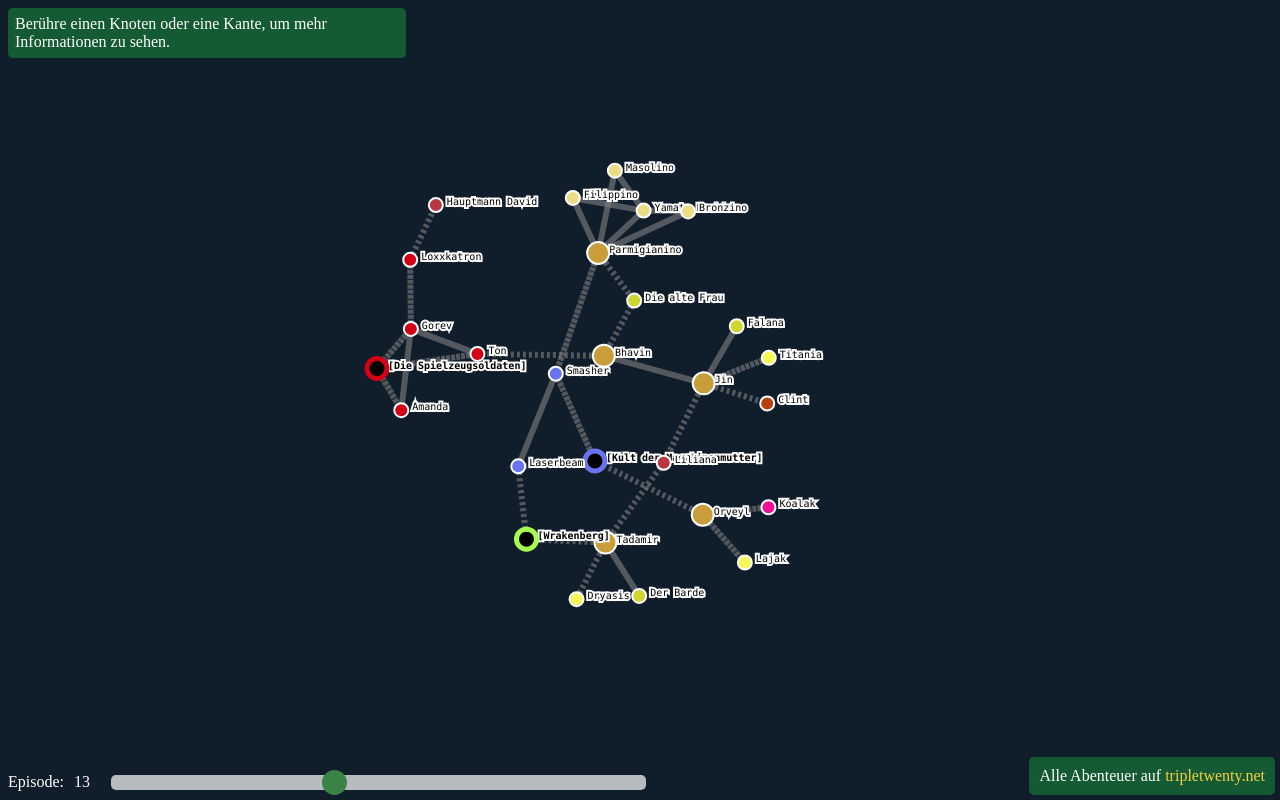
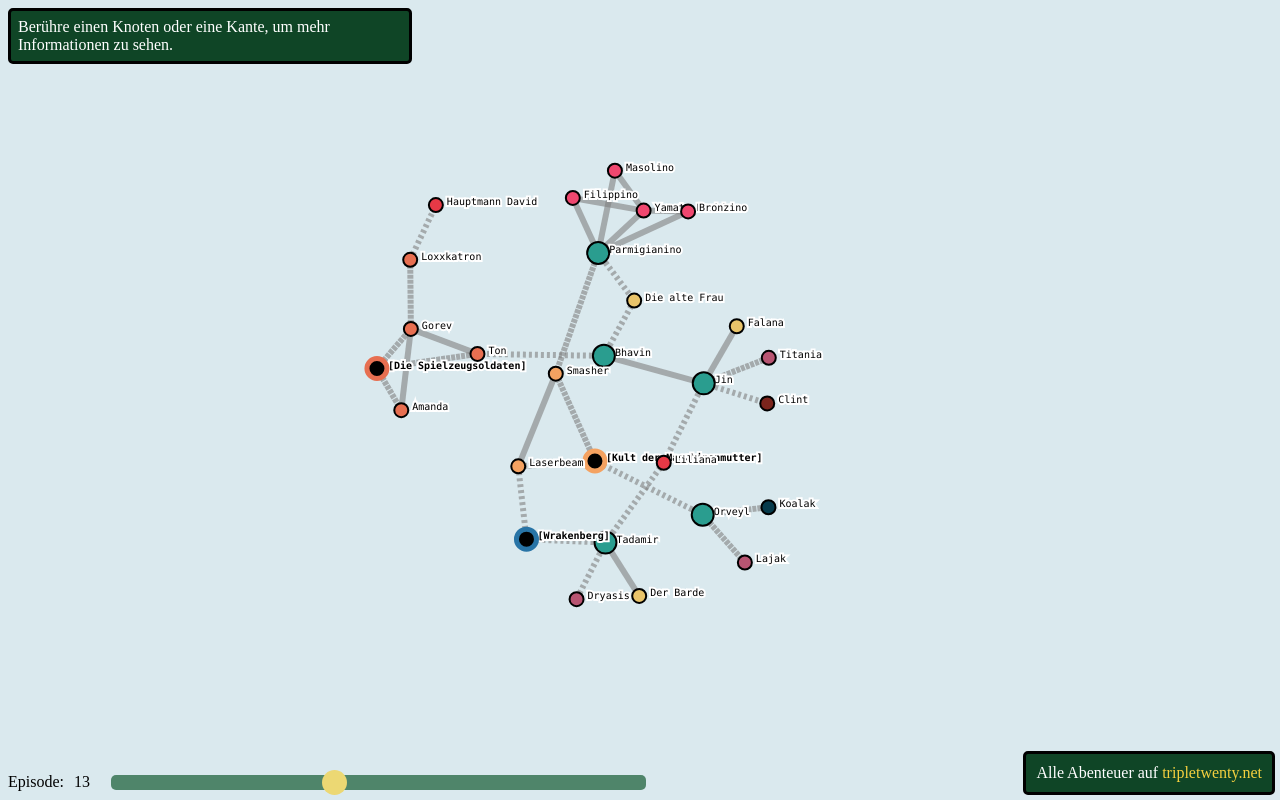
Before and after one commit to bearbob/ac_relations, a website: page static/index.html in a window 1280 px wide. Drawn offline with Linux system fonts and the light colour scheme.

Commit message:
New style

```diff
--- a/static/css/force-directed-graph.css
+++ b/static/css/force-directed-graph.css
@@ -1,6 +1,6 @@
 body {
-  background: #101d2b;
-  color: white;
+  background: #dae9ee;
+  color: black;
 }
 
 .links line {
@@ -19,7 +19,7 @@ a {
 }
 
 a:hover {
-  color: #f7dc6f ;
+  color: #f7dc6f;
   text-decoration: underline;
 }
 
@@ -33,8 +33,9 @@ a:visited {
   bottom: 5px;
   padding: 10px;
   border-radius: 5px;
-  background: #145a32;
+  background: #0f4526;
   color: white;
+  border: 3px solid black;
 }
 
 .hovertext {
@@ -42,8 +43,9 @@ a:visited {
   padding: 7px;
   position: absolute;
   max-width: 30%;
-  background: #145a32;
+  background: #0f4526;
   color: white;
+  border: 3px solid black;
 }
 
 .slidecontainer {
@@ -51,7 +53,7 @@ a:visited {
   position: fixed;
   bottom: 8px;
   width: 50%;
-  color: white;
+  color: black;
   display: flex;
   flex-direction: row;
 }
@@ -70,7 +72,7 @@ a:visited {
   width: 100%;
   height: 15px;
   border-radius: 5px;
-  background: white;
+  background: #145a32;
   outline: none;
   opacity: 0.7;
   -webkit-transition: .2s;
@@ -83,7 +85,7 @@ a:visited {
   width: 25px;
   height: 25px;
   border-radius: 50%;
-  background: #4CAF50;
+  background: #f4d03f;
   cursor: pointer;
 }
 
@@ -91,6 +93,6 @@ a:visited {
   width: 25px;
   height: 25px;
   border-radius: 50%;
-  background: #4CAF50;
+  background: #f4d03f;
   cursor: pointer;
 }
--- a/static/graph/constants.js
+++ b/static/graph/constants.js
@@ -8,7 +8,25 @@ function getRandomColor() {
   return color;
 }
 
-const COLORVALS = [];
+const COLORVALS = [
+  '#264653',
+  '#2a9d8f',
+  '#e9c46a',
+  '#f4a261',
+  '#e76f51',
+  '#e63946',
+  '#ef476f',
+  '#ffd166',
+  '#06d6a0',
+  '#118ab2',
+  '#073b4c',
+  '#7b241c',
+  '#9b59b6',
+  '#2874a6',
+  '#196f3d',
+  '#f1c40f',
+  '#d35400',
+];
 for(let i=0; i<201; i++) {
   COLORVALS.push(getRandomColor());
 }
@@ -18,6 +36,9 @@ const COLOR = function(index) {
 };
 const STROKE = {
   Faction: '#696996',
-  Player: 'white',
-  default: 'white',
+  Player: 'black',
+  default: 'black',
+  hoverLink: 'black',
+  hoverNodeFill: 'grey',
+  hoverFactionStroke: 'black',
 };
--- a/static/graph/graph.js
+++ b/static/graph/graph.js
@@ -142,7 +142,9 @@ var buildGraph = function (sFile, episodeFilter) {
           return 6;
         })
         .on("mouseover", function(d) {
-          mouseOverLink(this, d, d3.select(".hovertext"));
+          mouseOverLink(this, d, d3.select(".hovertext"), {
+            episodeFilter: episodeFilter
+          });
         })
         .on("mouseleave", function(d) {
           mouseLeaveLink(this, d, d3.select(".hovertext"));
--- a/static/graph/graph_utils.js
+++ b/static/graph/graph_utils.js
@@ -61,7 +61,7 @@ const getFillColor = function(d) {
 };
 
 const getHoverFillColor = function(d) {
-  let sColor = 'white';
+  let sColor = STROKE.hoverNodeFill;
   if(d.isFaction) {
     sColor = COLOR(d.group);
   }
@@ -71,7 +71,7 @@ const getHoverFillColor = function(d) {
 const getHoverStrokeColor = function(d) {
   let sColor = COLOR(d.group);
   if(d.isFaction) {
-    sColor = 'white';
+    sColor = STROKE.hoverFactionStroke;
   }
   return sColor;
 };
@@ -159,10 +159,10 @@ const mouseLeaveNode = function(context, element, tooltip) {
 };
 
 const mouseOverLink = function(context, element, tooltip, params) {
-  d3.select(context).style("stroke", "white");
+  d3.select(context).style("stroke", STROKE.hoverLink);
 
   let name = element.id? element.id : "???";
-  name = element.source.id + ' & ' + element.target.id + ': ' + name;
+  name = getName(element.source, params.episodeFilter) + ' & ' + getName(element.target, params.episodeFilter) + ': ' + name;
   //TODO new description with episodeFilter
   let description = element.description? element.description : "???";
   showTooltip(tooltip, name, description);
```
